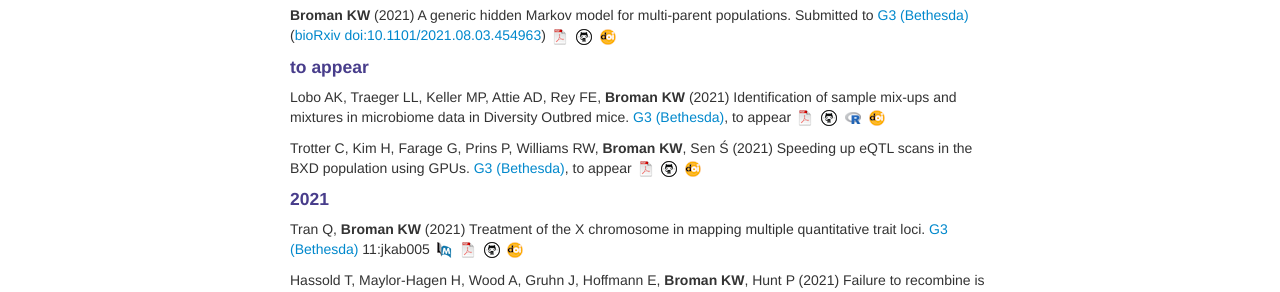
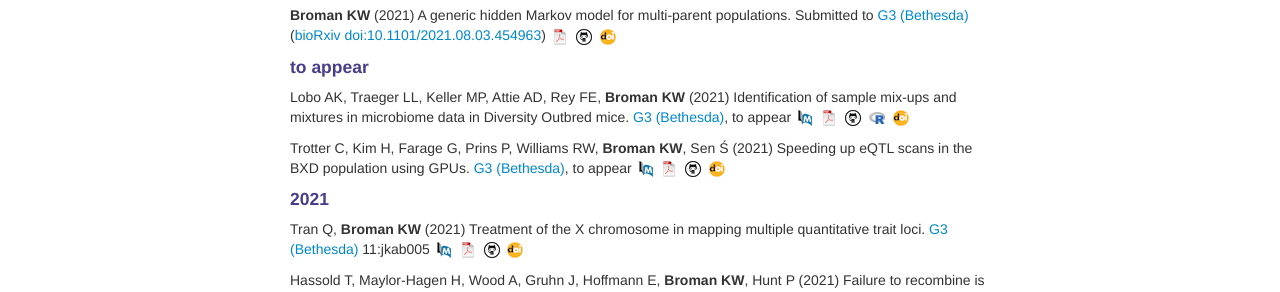
Before and after one commit to kbroman/kbroman.github.io, a Jekyll site: the page built from pubs.md, in a window 1280 px wide. Shown: the part 370-662 px from the top of the page. Built offline with Jekyll 4.4.1, drawn with Linux system fonts in a browser that asks for light colours.

Commit message:
pubs.md: Add pubmed links for Lobo et al and Trotter et al

```diff
--- a/pubs.md
+++ b/pubs.md
@@ -46,6 +46,7 @@
 Identification of sample mix-ups and mixtures in microbiome data in
 Diversity Outbred mice. [G3
 (Bethesda)](https://academic.oup.com/g3journal), to appear
+[![PubMed](icons16/pubmed-icon.png)](https://pubmed.ncbi.nlm.nih.gov/34499168/)
 [![pdf](icons16/pdf-icon.png)](https://academic.oup.com/g3journal/advance-article-pdf/doi/10.1093/g3journal/jkab308/40259169/jkab308.pdf)
 [![GitHub](icons16/github-icon.png)](https://github.com/kbroman/Paper_MBmixups)
 [![R/mbmixture software](icons16/R-icon.png)](https://github.com/kbroman/mbmixture)
@@ -56,6 +57,7 @@
 Trotter C, Kim H, Farage G, Prins P, Williams RW, **Broman KW**, Sen
 &#346; (2021) Speeding up eQTL scans in the BXD population using GPUs.
 [G3 (Bethesda)](https://academic.oup.com/g3journal), to appear
+[![PubMed](icons16/pubmed-icon.png)](https://pubmed.ncbi.nlm.nih.gov/34499130/)
 [![pdf](icons16/pdf-icon.png)](https://academic.oup.com/g3journal/advance-article-pdf/doi/10.1093/g3journal/jkab254/39763534/jkab254.pdf)
 [![GitHub](icons16/github-icon.png)](https://github.com/senresearch/LiteQTL.jl)
 [![doi](icons16/doi-icon.png)](https://doi.org/10.1093/g3journal/jkab254)
```
